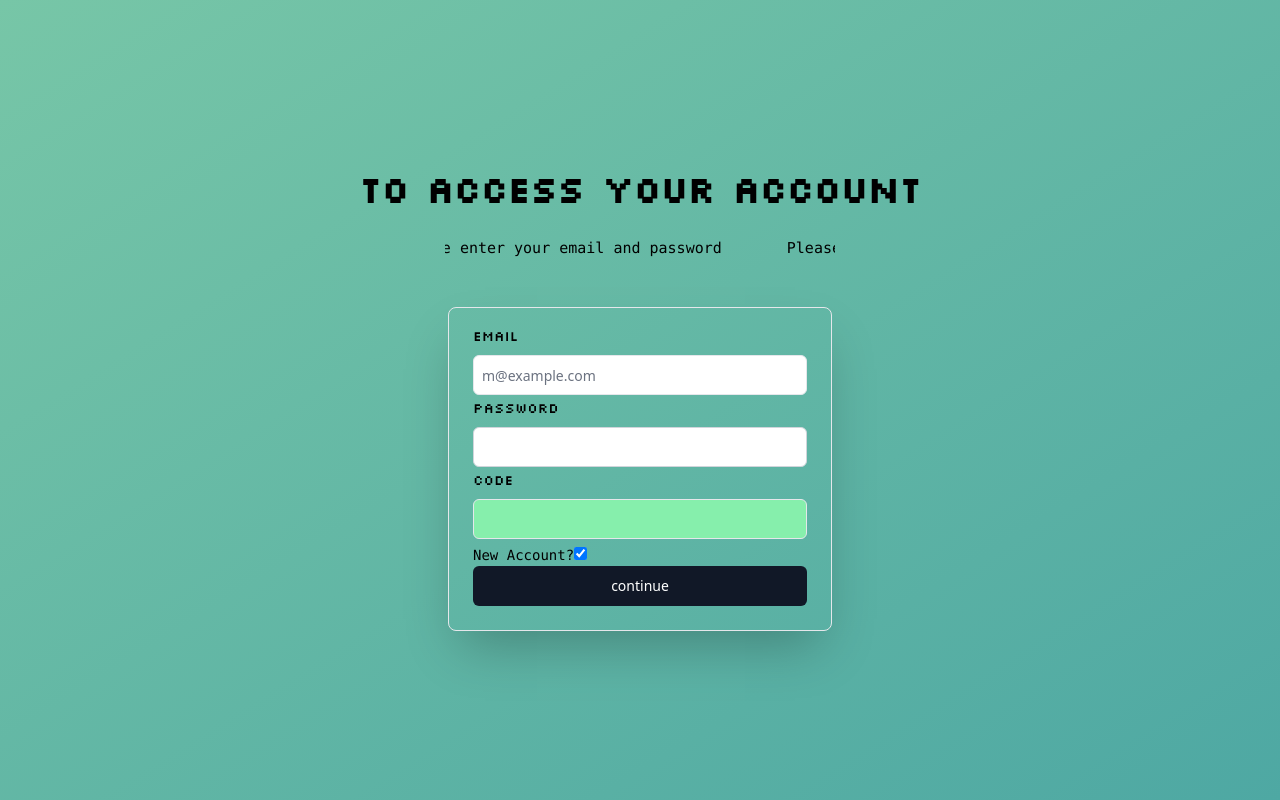
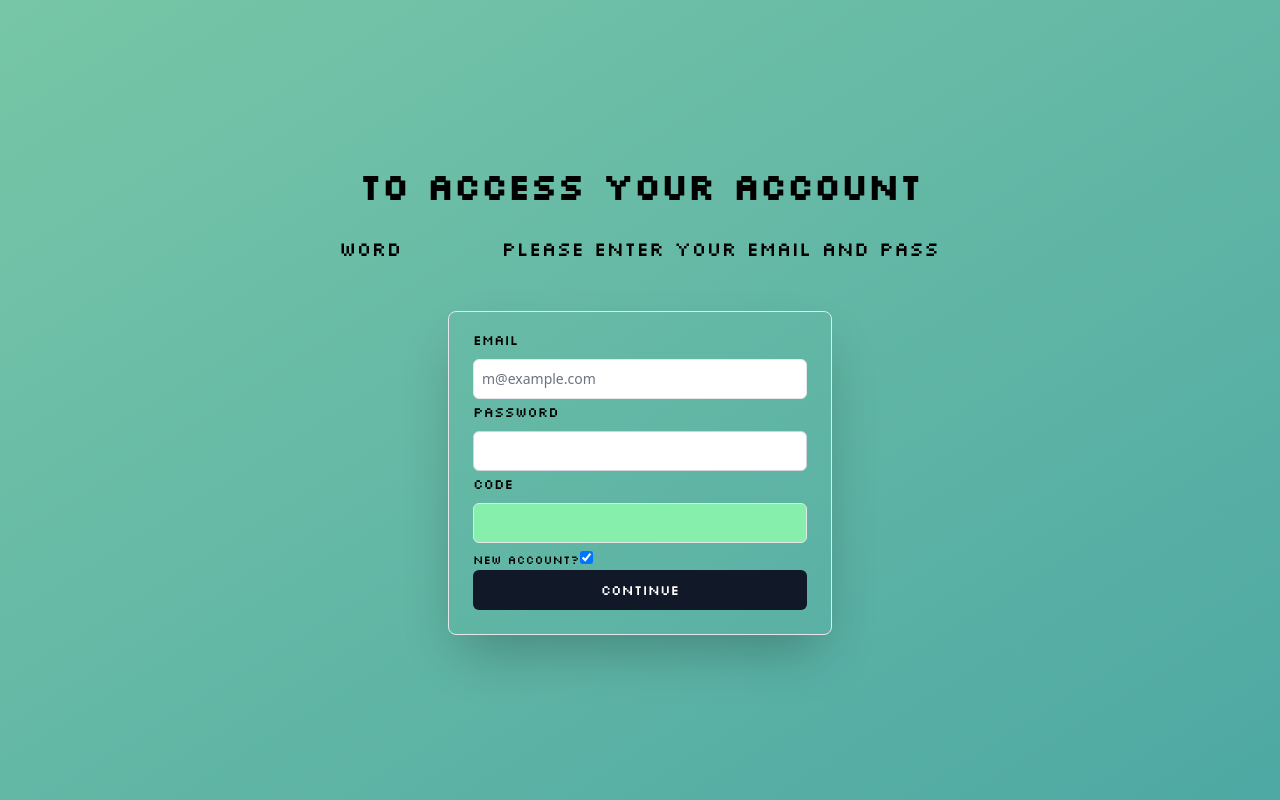
Before and after one commit to The-True-Hooha/nft-globe, a Next.js app: page /auth in a window 1280 px wide. Built offline with nearby package versions, Linux system fonts and the light colour scheme.

Commit message:
minor changes to auth form

```diff
--- a/src/components/component/auth-page.tsx
+++ b/src/components/component/auth-page.tsx
@@ -53,9 +53,9 @@ export function AuthPage() {
         <h1 className="lg:text-4xl text-[20px] mb-[20px] font-bold font-silkscreen">
           To Access your account
         </h1>
-        <div className="lg:w-[60%] w-[85%] mx-auto">
+        <div className="lg:w-[60%] w-[100%] mx-auto">
           <Marquee direction="left" speed={80} className="">
-            <p className="text-[15px] lg:mt-[10px] leading-[1.25] font-mono">
+            <p className="text-[10px] lg:text-[20px] lg:mt-[10px] leading-[1.25] font-silkscreen">
               Please enter your email and password
             </p>
           </Marquee>
@@ -108,11 +108,11 @@ export function AuthPage() {
               />
             </div>
             <div className="space-y-2">
-              <Label htmlFor="isNewAccount" className="font-mono">
+              <Label htmlFor="isNewAccount" className="font-silkscreen text-[12px]">
                 New Account?
               </Label>
               <input
-                className="p-2 border mt-4 bg-green-700 rounded-md focus:outline-none focus:ring"
+                className="p-2 border mt-4 mr-6 bg-green-700 rounded-md focus:outline-none focus:ring"
                 id="isNewAccount"
                 type="checkbox"
                 checked={isNewAccount}
@@ -120,7 +120,7 @@ export function AuthPage() {
               />
             </div>
             <Button
-              className="w-full text-white rounded-md py-2 hover:bg-green-700 focus:outline-none focus:ring"
+              className="w-full font-silkscreen text-white rounded-md py-2 hover:bg-green-700 focus:outline-none focus:ring"
               type="submit"
               onSubmit={handleSubmit}
             >
```
